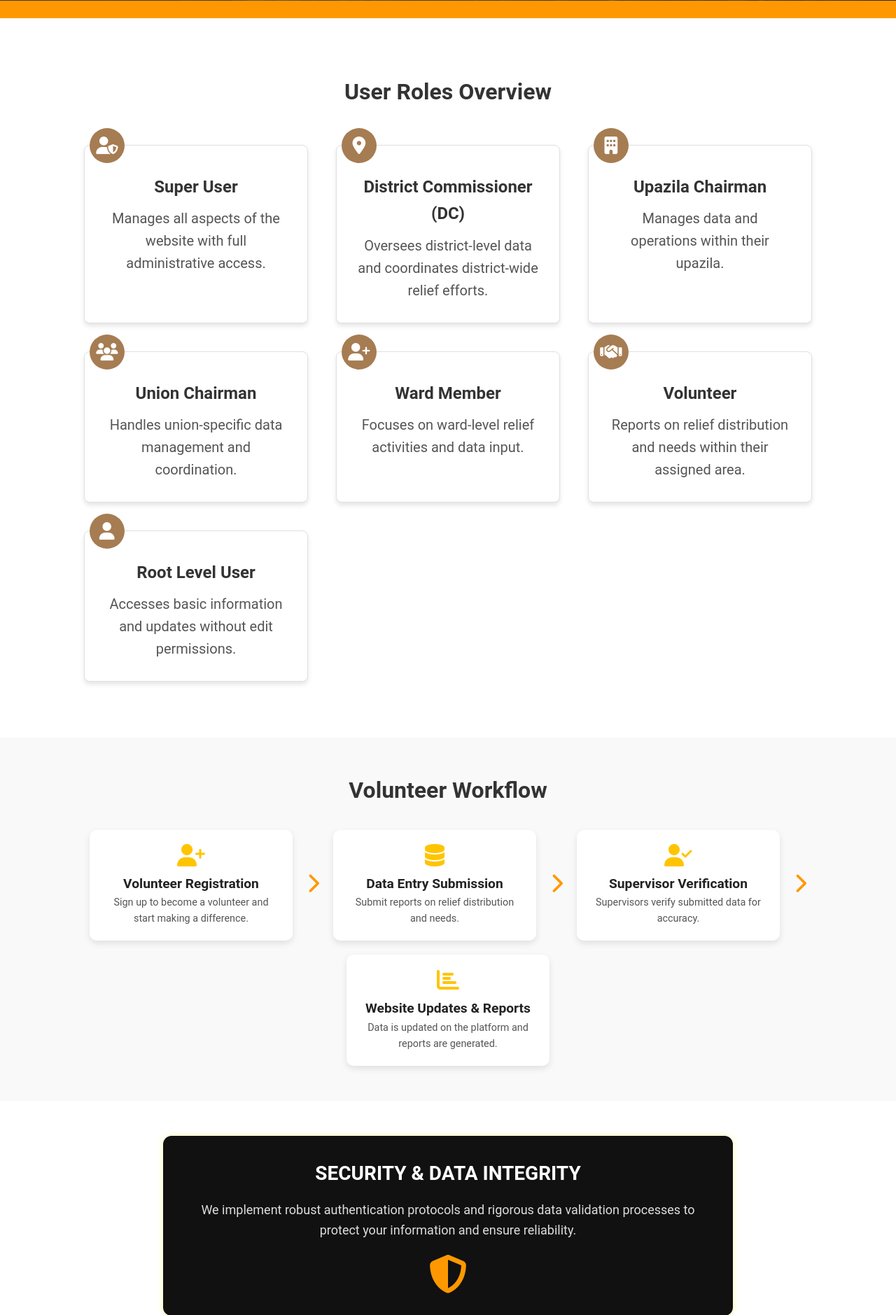
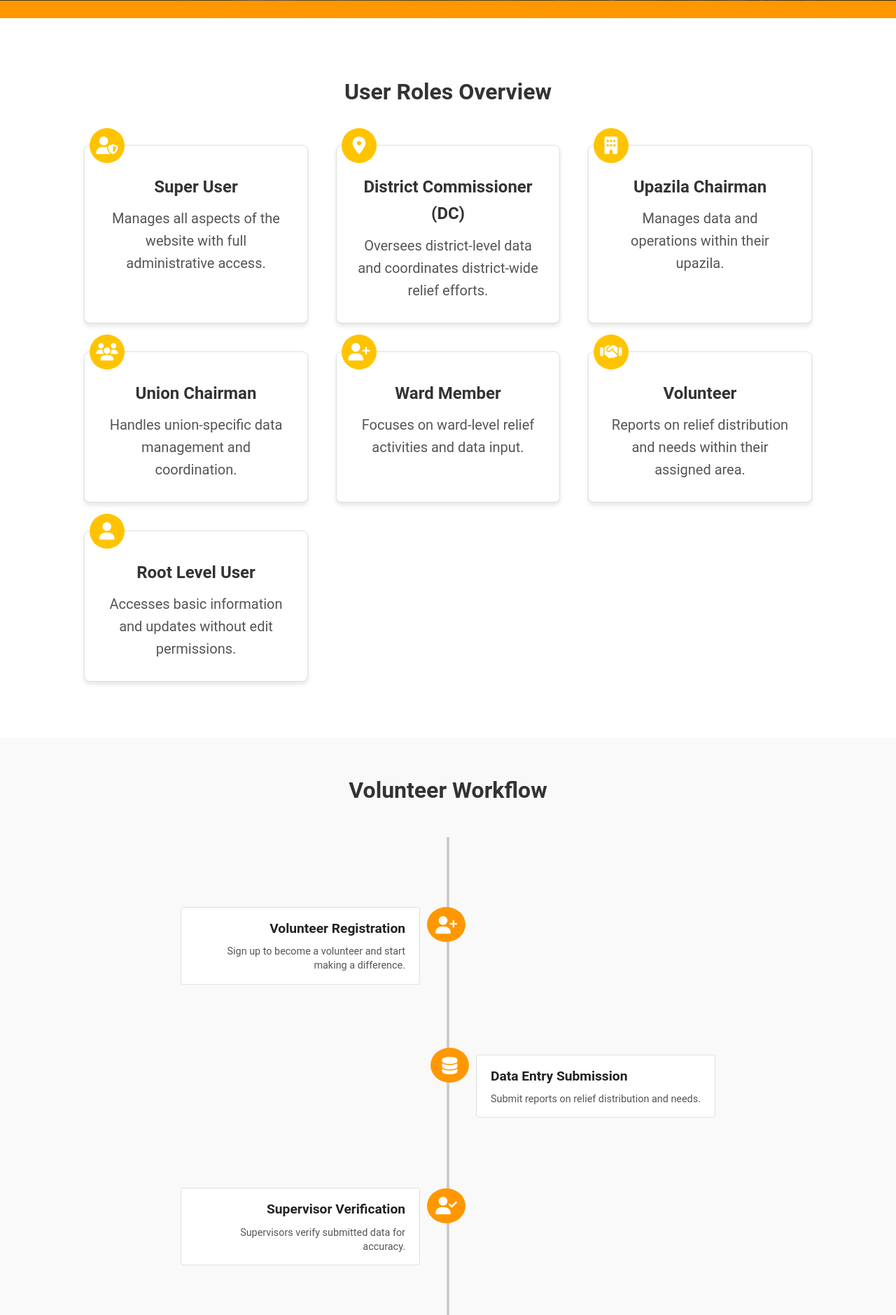
Before and after one commit to TahmidMuntaser/ReliefLink, a Django app: page /service/ in a window 1280 px wide. Shown: the part 654-2533 px from the top of the page at 70% size. Run offline with Django 5.2, Linux system fonts and the light colour scheme.

Commit message:
service page design updated(workflow part)

```diff
--- a/ReliefLink/home/static/home/service.css
+++ b/ReliefLink/home/static/home/service.css
@@ -82,69 +82,99 @@ section {
     background: #f9f9f9;
 }
 
-
 .workflow-title {
     font-size: 2rem;
     color: #333;
-    margin-bottom: 30px;
+    margin-bottom: 40px;
 }
 
-.workflow-container {
+.timeline {
+    position: relative;
+    max-width: 1200px;
+    margin: 0 auto;
+    padding: 20px 0;
+}
+.timeline::before {
+    content: "";
+    position: absolute;
+    top: 0;
+    bottom: 0;
+    left: 50%;
+    width: 4px;
+    background: #ccc;
+    transform: translateX(-50%);
+}
+
+.timeline-step {
+    position: relative;
+    width: 50%;
+    padding: 60px 40px 20px;
+    box-sizing: border-box;
+}
+
+.timeline-step:nth-child(odd) {
+    left: 0;
+    text-align: right;
+}
+.timeline-step:nth-child(even) {
+    left: 50%;
+    text-align: left;
+}
+
+
+.timeline-icon {
+    position: absolute;
+    width: 55px;
+    height: 50px;
+    background: #ff9800;
+    color: #fff;
+    border-radius: 50%;
+    font-size: 25px;
     display: flex;
     align-items: center;
     justify-content: center;
-    gap: 20px;
-    flex-wrap: wrap;
-}
-
-.workflow-step {
-    background: white;
-    padding: 20px;
-    width: 250px;
-    border-radius: 10px;
-    box-shadow: 0px 4px 10px rgba(0, 0, 0, 0.1);
-    display: flex;
-    flex-direction: column;
-    align-items: center;
-    text-align: center;
-    transition: transform 0.3s ease-in-out;
-}
-
-.workflow-step:hover {
-    transform: translateY(-5px);
-    /* background-color: #f5f23c; */
+    z-index: 1;
 }
 
 
-.workflow-icon {
-    font-size: 2rem;
-    color:  #ffc400;
-    margin-bottom: 10px;
+.timeline-content {
+    display: inline-block;
+    background: #fff;
+    padding: 15px 20px;
+    border: 1px solid #e0e0e0;
+    border-radius: 4px;
+    max-width: 300px;
+    margin-top: 20px;
+}
+
+.timeline-content:hover{
+    border: 1px solid #ff9800;
+}
+
+.timeline-step:nth-child(odd) .timeline-icon {
+    top: 50%;
+    right: -25px;
+    left: auto;
+    transform: translateY(-50%);
 }
 
 
-.workflow-heading {
+.timeline-step:nth-child(even) .timeline-icon {
+    top: 50%;
+    left: -25px;
+    transform: translateY(-50%);
+}
+
+.timeline-heading {
     font-size: 1.2rem;
     color: #222;
+    margin-bottom: 8px;
 }
 
-
-.workflow-text {
+.timeline-text {
+    font-size: 0.9rem;
     color: #555;
-    font-size: 0.9rem;
-}
-
-
-.workflow-arrow i {
-    font-size: 1.8rem;
-    color: #ff9800;
-    transition: transform 0.3s ease-in-out;
-}
-
-
-.workflow-arrow:hover i {
-    transform: translateX(5px);
-    color: #ff9800;
+    line-height: 1.4;
 }
 
 /* role  */
@@ -185,7 +215,7 @@ section {
     line-height: 50px;
     font-size: 25px;
     color: #fff;
-    background: #a67c52;
+    background: #ffc400;
     border-radius: 50%;
     position: absolute;
     top: -25px;
--- a/ReliefLink/home/templates/home/service.html
+++ b/ReliefLink/home/templates/home/service.html
@@ -71,29 +71,42 @@
 {% comment %} workflow {% endcomment %}
 <section class="workflow-section">
     <h2 class="workflow-title">Volunteer Workflow</h2>
-    <div class="workflow-container">
-        <div class="workflow-step" id="step1">
-            <i class="fas fa-user-plus workflow-icon"></i>
-            <h3 class="workflow-heading">Volunteer Registration</h3>
-            <p class="workflow-text">Sign up to become a volunteer and start making a difference.</p>
+    <div class="timeline">
+        <div class="timeline-step">
+            <div class="timeline-icon">
+                <i class="fas fa-user-plus"></i>
+            </div>
+            <div class="timeline-content">
+                <h3 class="timeline-heading">Volunteer Registration</h3>
+                <p class="timeline-text">Sign up to become a volunteer and start making a difference.</p>
+            </div>
         </div>
-        <div class="workflow-arrow"><i class="fas fa-chevron-right"></i></div>
-        <div class="workflow-step" id="step2">
-            <i class="fas fa-database workflow-icon"></i>
-            <h3 class="workflow-heading">Data Entry Submission</h3>
-            <p class="workflow-text">Submit reports on relief distribution and needs.</p>
+        <div class="timeline-step">
+            <div class="timeline-icon">
+                <i class="fas fa-database"></i>
+            </div>
+            <div class="timeline-content">
+                <h3 class="timeline-heading">Data Entry Submission</h3>
+                <p class="timeline-text">Submit reports on relief distribution and needs.</p>
+            </div>
         </div>
-        <div class="workflow-arrow"><i class="fas fa-chevron-right"></i></div>
-        <div class="workflow-step" id="step3">
-            <i class="fas fa-user-check workflow-icon"></i>
-            <h3 class="workflow-heading">Supervisor Verification</h3>
-            <p class="workflow-text">Supervisors verify submitted data for accuracy.</p>
+        <div class="timeline-step">
+            <div class="timeline-icon">
+                <i class="fas fa-user-check"></i>
+            </div>
+            <div class="timeline-content">
+                <h3 class="timeline-heading">Supervisor Verification</h3>
+                <p class="timeline-text">Supervisors verify submitted data for accuracy.</p>
+            </div>
         </div>
-        <div class="workflow-arrow"><i class="fas fa-chevron-right"></i></div>
-        <div class="workflow-step" id="step4">
-            <i class="fas fa-chart-bar workflow-icon"></i>
-            <h3 class="workflow-heading">Website Updates & Reports</h3>
-            <p class="workflow-text">Data is updated on the platform and reports are generated.</p>
+        <div class="timeline-step">
+            <div class="timeline-icon">
+                <i class="fas fa-chart-bar"></i>
+            </div>
+            <div class="timeline-content">
+                <h3 class="timeline-heading">Website Updates &amp; Reports</h3>
+                <p class="timeline-text">Data is updated on the platform and reports are generated.</p>
+            </div>
         </div>
     </div>
 </section>
```
